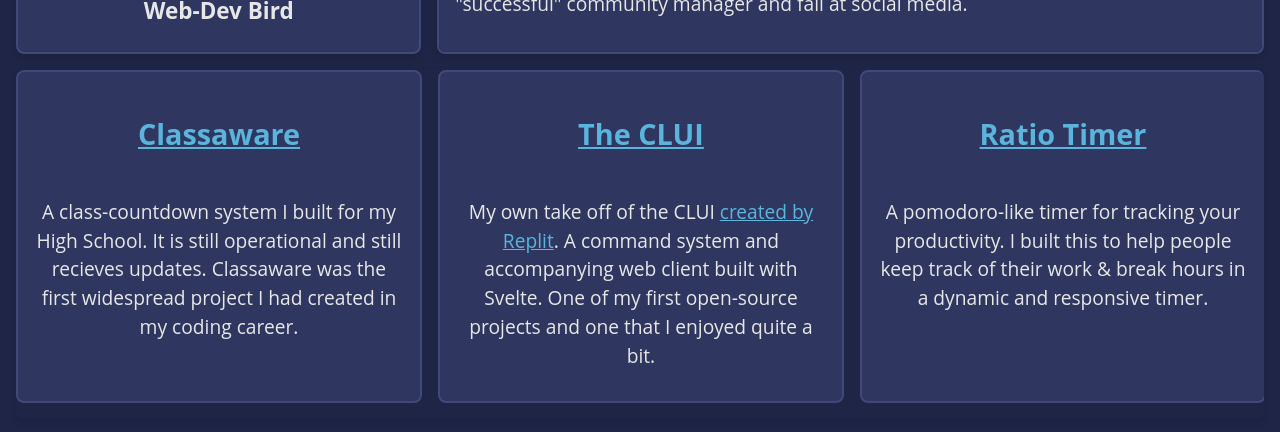
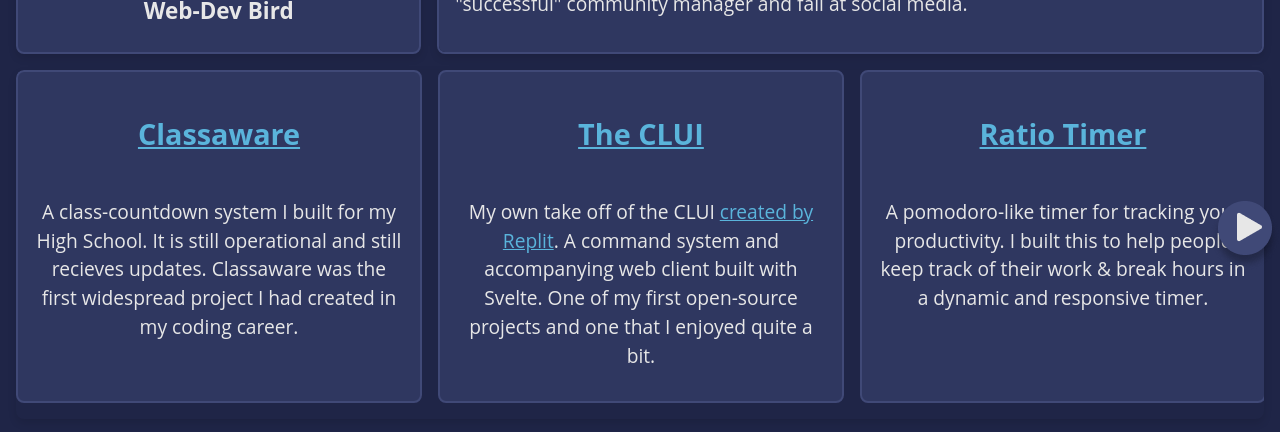
Before and after one commit to Vandesm14/vandesm14, a Svelte app: page / in a window 1280 px wide. Shown: the part 365-797 px from the top of the page. Built offline with nearby package versions, Linux system fonts and the light colour scheme.

Commit message:
add scroll hint

```diff
--- a/src/App.svelte
+++ b/src/App.svelte
@@ -1,8 +1,14 @@
 <script lang="ts">
 	import logo from './assets/glasses.png';
+	import arrow from './assets/arrow.png';
 
 	let age = new Date().getFullYear() - 2002;
 	let exp = new Date().getFullYear() - 2017;
+
+	let hideArrow = false;
+	const scroll = (e) => {
+		hideArrow = e.target.scrollLeft > 0;
+	};
 </script>
 
 <main>
@@ -60,7 +66,8 @@
 				</ul>
 		</article>
 	</section>
-	<section class="projects">
+	<section class="projects" on:scroll={scroll}>
+		<img src={arrow} alt="arrow" class="arrow" class:hide={hideArrow}>
 		<article>
 			<a href="https://classaware.org/timer.html">
 				<h2>Classaware</h2>
@@ -103,7 +110,7 @@
 			</p>
 		</article>
 		<article>
-			<a href="https://respdev.com">
+			<a href="#you-are-already-here">
 				<h2>Portfolio</h2>
 			</a>
 			<p>
@@ -215,6 +222,20 @@
 		align-items: center;
 	}
 
+	.projects > .arrow {
+		position: absolute;
+		top: calc(70%);
+		right: 0px;
+		transition: transform 200ms ease-out, opacity 200ms ease-out;
+		cursor: pointer;
+	}
+	.projects > .arrow:hover {
+		transform: scale(1.2);
+	}
+	.projects > .arrow.hide {
+		opacity: 0;
+	}
+
 	@media (max-width: 600px) {
 		main {
 			display: flex;
@@ -228,5 +249,8 @@
 			flex-direction: column;
 			gap: 1rem;
 		}
+		.projects > .arrow {
+			display: none;
+		}
 	}
 </style>
```
Also changed, not shown: src/assets/arrow.png (added).
